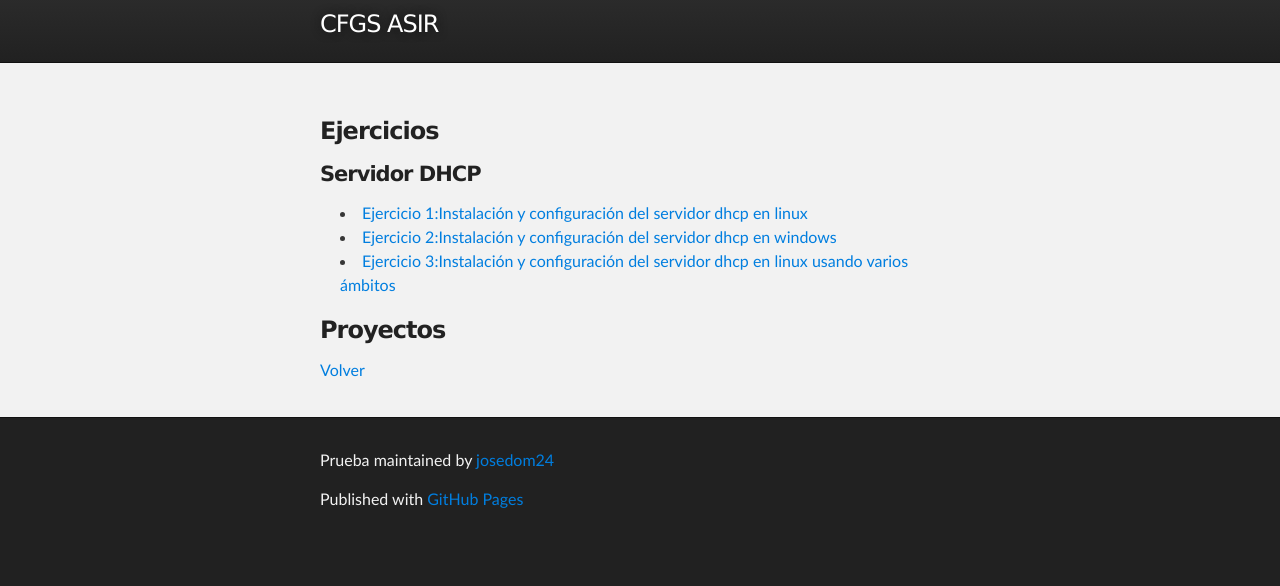
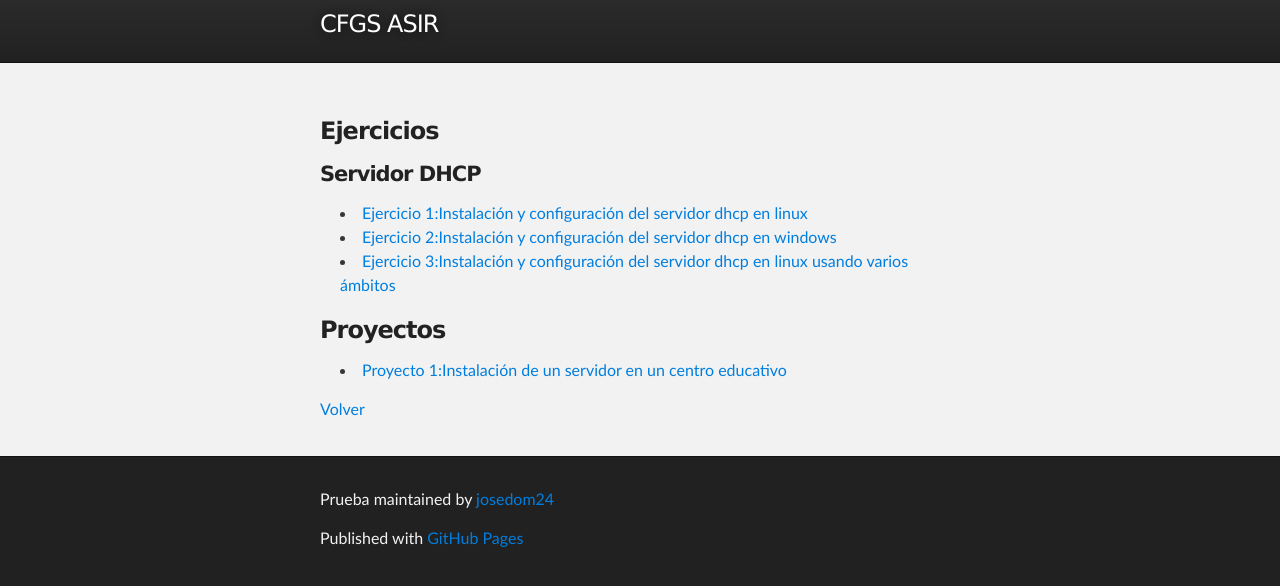
Before and after one commit to josedom24/josedom24.github.io, a Jekyll site: the page built from mod/serviciosgs/index.md, in a window 1280 px wide, cut to the strip 78-664 px from the top of the page. Built offline with Jekyll 4.4.1, drawn with Linux system fonts in a browser that asks for light colours.

Commit message:
Update index.md

```diff
--- a/mod/serviciosgs/index.md
+++ b/mod/serviciosgs/index.md
@@ -13,5 +13,6 @@ tagline: CFGS ASIR
 
 ### Proyectos
 
+* [Proyecto 1:Instalación de un servidor en un centro educativo](proyecto1)
 
 [Volver](http://josedom24.github.io)
```
